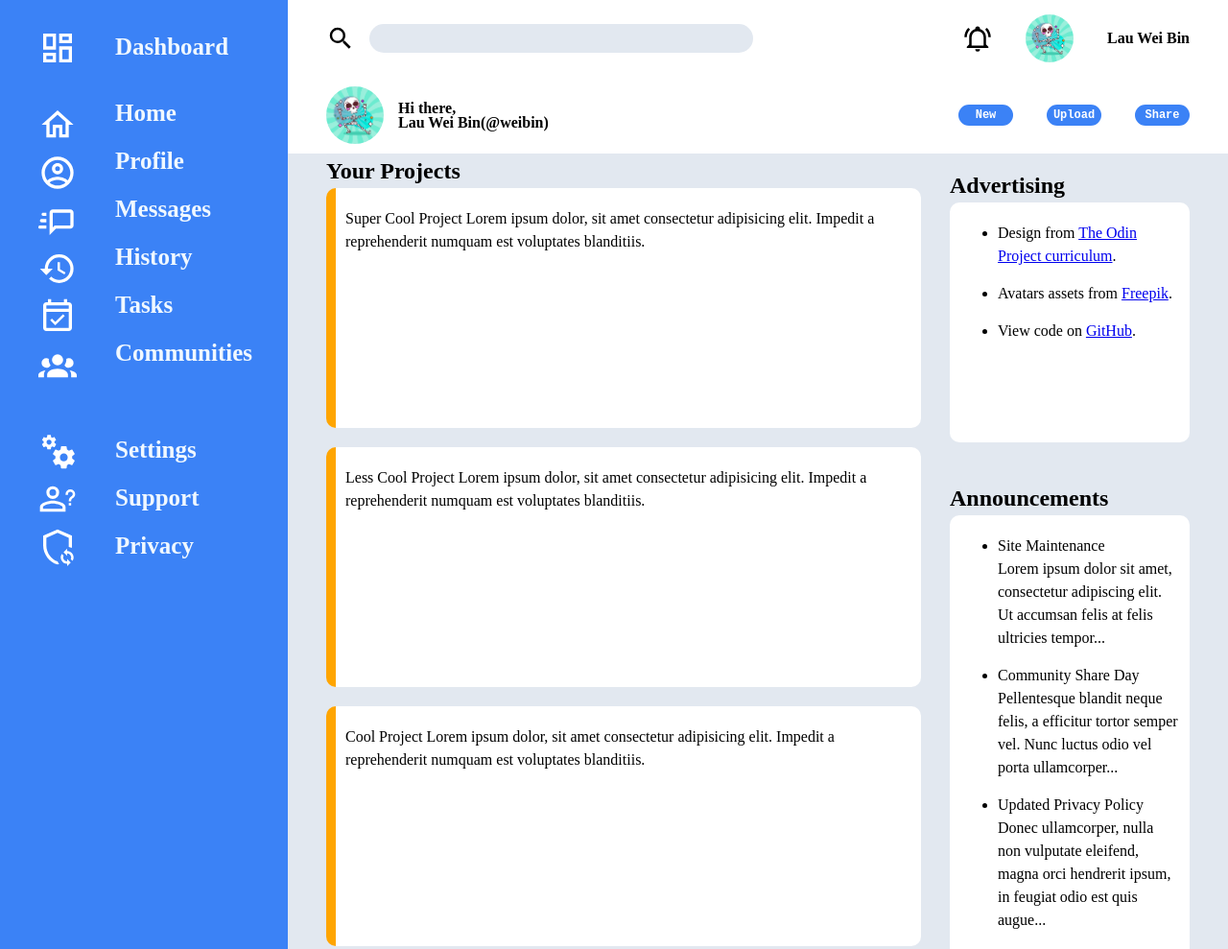
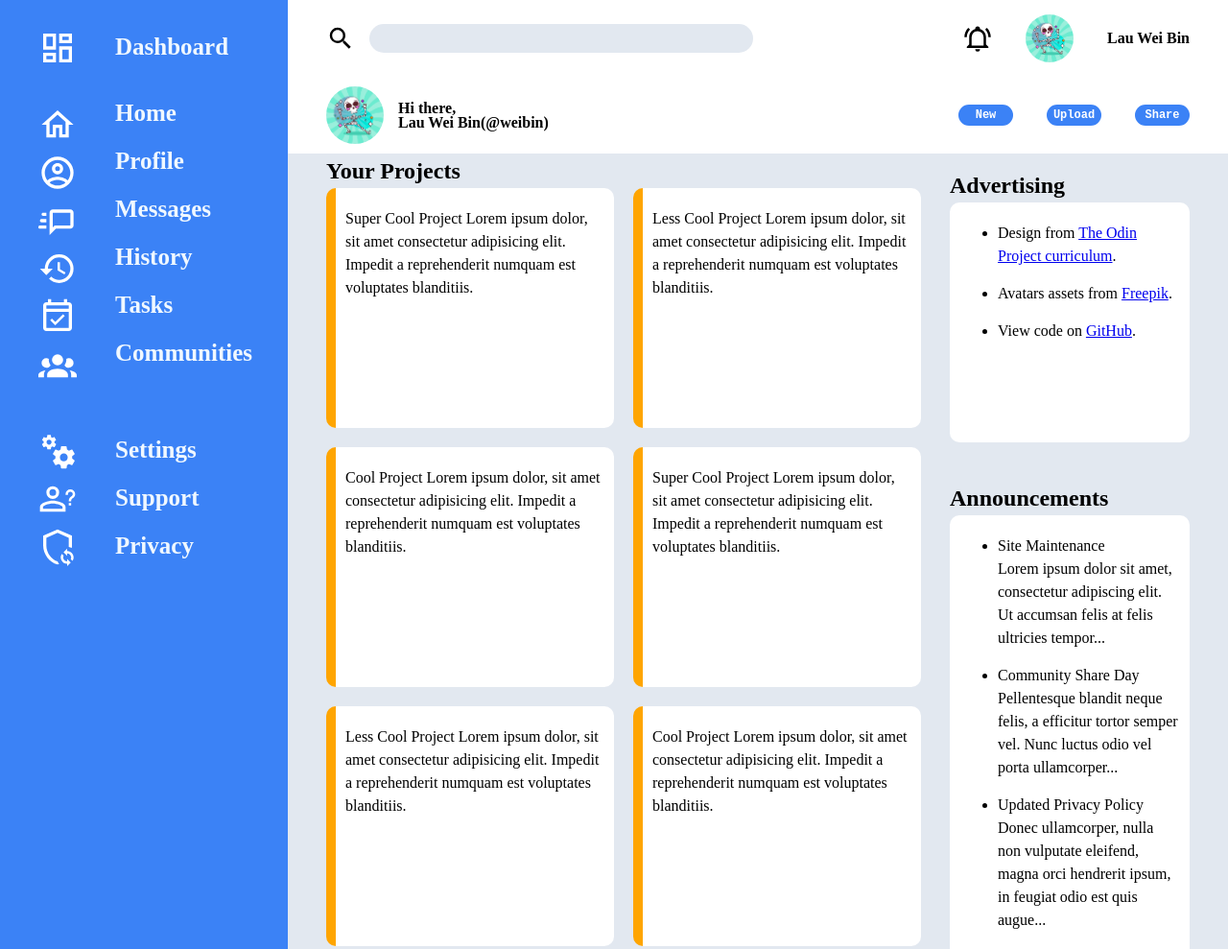
Before and after one commit to Sprou-t/odin-admin_dashboard, a plain HTML site: page index.html in a window 1280 px wide. Shown: the top 989 px of the page at 96% size. Drawn offline with Linux system fonts and the light colour scheme.

Commit message:
solved a bug involving the wrapping of the project cards

```diff
--- a/stylesheet/style.css
+++ b/stylesheet/style.css
@@ -157,7 +157,7 @@ img.profile_pic{
 .main_content .left .bottom{
     display: grid;
     gap:20px;
-    grid-template-columns: repeat(autofit,minmax(250px,1fr));
+    grid-template-columns: repeat(auto-fit,minmax(250px,1fr));
 }
 
 .container .right{
```
